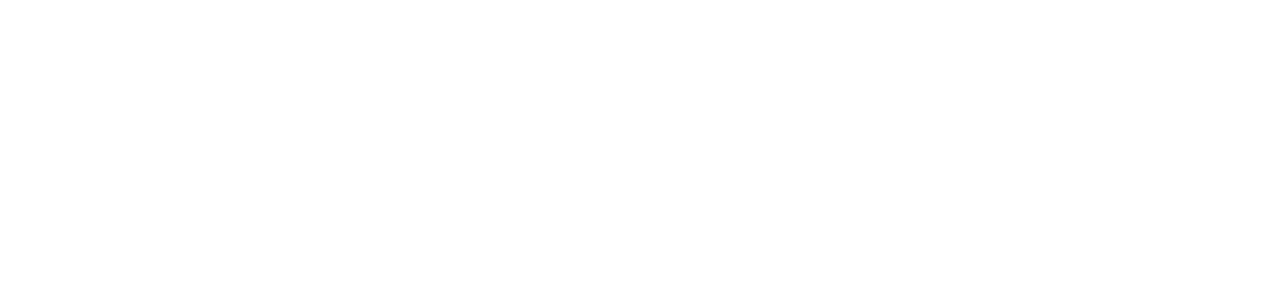
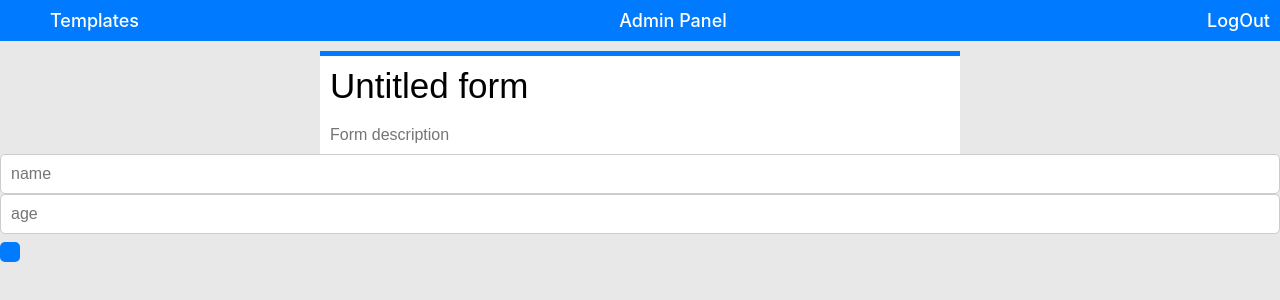
Before and after one commit to ARodrigoHerreraSaldana/theBestFrontEnd, a React (Vite) app: page /templates/1 in a window 1280 px wide. Before the commit this address had no page. Shown: the top 300 px of the page. Built offline with nearby package versions, Linux system fonts and the light colour scheme.

Commit message:
add Form

```diff
--- a/package.json
+++ b/package.json
@@ -23,6 +23,7 @@
     "react": "^19.0.0",
     "react-dom": "^19.0.0",
     "react-router-dom": "^7.1.3",
+    "react-uuid": "^2.0.0",
     "rollup-plugin-node-builtins": "^2.1.2",
     "rollup-plugin-node-globals": "^1.4.0"
   },
--- a/src/App.jsx
+++ b/src/App.jsx
@@ -11,7 +11,8 @@
 //import BasicModal from './components/Modal.jsx';
 
 import Navbar from './components/navBar.jsx';
-import Hello from './components/hello.jsx';
+import TemplateGenerator from './components/templateGenerator.jsx';
+import Question from './components/QuestionForm.jsx';
 
 function App() {
     return (
@@ -28,9 +29,20 @@
             // {/* </RequireAuth> */}
 
                }>
-              <Route path="templates"  element={<Hello/>}/>
+              <Route path="templates"  element={<TemplateGenerator/>}/>
               <Route path="panel"  element={<EnhancedTable2/>}/>
             </Route>
+
+
+            <Route path="/templates/:id" element={
+
+              // {/* <RequireAuth> */}}
+              // {/* </RequireAuth> */}
+              <Navbar>
+              <Question/>
+              </Navbar>
+              }/>
+
           </Routes>
 
       </Router>
--- /dev/null
+++ b/src/components/QuestionForm.css
@@ -0,0 +1,33 @@
+.Question-container{
+    display: flex;
+    align-items: center;
+    justify-content: center;
+    flex-direction: column;
+    border-top: 5px solid #007bff;
+    /* border-top-color: #007bff; */
+    /* border-top-width: thick; */
+    width: 50%;
+    margin: 0 auto;
+}
+.untitledForm {
+    border-style: none;
+    border-radius: 0px;
+    font-size: 35px;
+    outline: none;
+}
+.form-description {
+    border-style: none;
+    border-radius: 0px;
+    outline: none;
+
+}
+
+.SuperContainerNavBar {
+    background-color: #E8E8E8;
+    padding-top: 10px;
+    height: 800px;
+}
+
+input.untitledForm::placeholder {
+    color: black;
+}
--- /dev/null
+++ b/src/components/QuestionForm.jsx
@@ -0,0 +1,50 @@
+import { useState } from "react";
+import { useNavigate , Link } from "react-router-dom";
+import '../components/QuestionForm.css'
+
+const TheQuestions = () => {
+
+    const handleFormChange = (index,event) => {
+let data = [...inputFields]
+data[index][event.target.name]= event.target.value
+setInputFields(data)
+    }
+    const newQuestion = () =>
+    {
+        let newfield = { name: '', age: '' }
+        let metaInputFields=[...inputFields]
+        if( metaInputFields.length<5)setInputFields([...inputFields, newfield])
+    }
+
+
+ const [inputFields, setInputFields]= useState([{name:'',age:''}]);
+ return (
+    <>
+        {inputFields.map((input, index) => {
+            return (
+                <div key={index}>
+                    <input name='name' maxLength={30} placeholder='name' value={input.name} onChange={(event)=>handleFormChange(index,event)}/>
+                    <input name='age' maxLength={30} placeholder='age' value={input.age} onChange={(event)=>handleFormChange(index,event)}/>
+                    <button onClick={newQuestion}></button>
+                </div>
+            )
+        })}
+    </>
+)
+}
+const Question = () => {
+    const [inputTitle, setInputTitle]= useState([{title:'',description:''}]);
+    return (
+        <div className="SuperContainerNavBar">
+        <div className="Question-container">
+        <input maxLength={30} className="untitledForm" placeholder="Untitled form" value={inputTitle.title}></input>
+        <input maxLength={30} className="form-description" placeholder="Form description" value={inputTitle.description}></input>
+        </div>
+        <div>
+           <TheQuestions/>
+        </div>
+        </div>
+    );
+  }
+
+  export default Question;
--- a/src/components/hello.jsx
+++ /dev/null
@@ -1,11 +0,0 @@
-import React from 'react';
-
-function Hello() {
-  return (
-    <div>
-      <h1>Hello, World!</h1>
-    </div>
-  );
-}
-
-export default Hello;
--- a/src/components/login.css
+++ b/src/components/login.css
@@ -4,7 +4,6 @@
     margin: 0 auto;
     padding: 20px;
     border: 1px solid #ccc;
-    border-radius: 10px;
     box-shadow: 0 2px 4px rgba(0, 0, 0, 0.1);
   }
 
--- a/src/components/mytable3.jsx
+++ b/src/components/mytable3.jsx
@@ -46,7 +46,7 @@
         full_name: element.full_name,
         occupation: element.occupation,
         email: element.email,
-        logged: element.updatedAt,
+        logged: new Date(element.updatedAt).toLocaleTimeString('en-US'),
         status: element.isActive,
       };
     });
--- a/src/components/navBar.css
+++ b/src/components/navBar.css
@@ -1,7 +1,8 @@
 .menuHeader{
     display: flex;
-    justify-content: space-between;
-    align-items:center;
-    background-color: #007bff;
-    list-style-type: none;
+        justify-content: space-between;
+        align-items: center;
+        background-color: #007bff;
+        list-style-type: none;
+        margin: 0;
 }
--- a/src/components/navBar.jsx
+++ b/src/components/navBar.jsx
@@ -30,6 +30,7 @@
       }
 
       const handleClickTemplates = async (e) => {
+
         navigateTo('/dashboard/templates')
     }
 
@@ -60,7 +61,7 @@
                     <button onClick={handleClickTemplates} >Templates</button>
                     </li>
                     <li>
-                    <button onClick={handleClickPanel} >Panel</button>
+                    <button onClick={handleClickPanel} >Admin Panel</button>
                     </li>
                     <li>
                     <button onClick={handleClickLogOut} >LogOut</button>
@@ -69,6 +70,8 @@
             </div>
         </nav>
         <main>
+
+        {children}
         <Outlet />
         </main>
         </header>
--- /dev/null
+++ b/src/components/templateGenerator.css
@@ -0,0 +1,51 @@
+.containerGenerator{
+    display:flex;
+    justify-content:center
+}
+
+.sign {
+    font-size: 18px;
+}
+
+.button-sign{
+    display: flex;
+    width: 36px;
+    height: 36px;
+    align-items: center;
+    justify-content: center;
+}
+.titleGenerator{
+    font-size: 1.8em;
+    line-height: 1.1;
+}
+
+.containerButton{
+    display: flex;
+    align-items: center;
+    justify-content: center;
+    margin-left: 10px;
+}
+
+@media only screen and (max-width: 650px) {
+    .containerGenerator{
+        display:flex;
+        justify-content:center
+    }
+
+    .sign {
+        font-size: 30px;
+    }
+
+    .button-sign{
+        display: flex;
+                width: 45px;
+                height: 45PX;
+                align-items: center;
+                justify-content: center;
+    }
+    .titleGenerator{
+        font-size: 1.8em;
+        line-height: 1.1;
+    }
+
+}
--- /dev/null
+++ b/src/components/templateGenerator.jsx
@@ -0,0 +1,30 @@
+import React from 'react';
+import '../components/templateGenerator.css'
+import uuid from 'react-uuid';
+import { useNavigate, useLocation } from 'react-router-dom';
+import useAuth from "../../auth/authorizer.jsx";
+
+function TemplateGenerator() {
+const { login } = useAuth();
+const navigate = useNavigate();
+const { state } = useLocation();
+  const createNewTemplate = () => {
+  const id = uuid()
+  console.log('el gio es joto', id)
+  login().then(() => {
+    navigate(state?.path || '/templates/'+id);
+  });
+}
+  return (
+    <div className='containerGenerator'>
+      <h1 className="titleGenerator">Create new Template</h1>
+      <div className='containerButton'>
+      <button className='button-sign' onClick={createNewTemplate}>
+        <span className='sign'>+</span>
+        </button>
+        </div>
+    </div>
+  );
+}
+
+export default TemplateGenerator;
```
Also changed, not shown: 1 other file (tests, documents, lock files or other folders).
